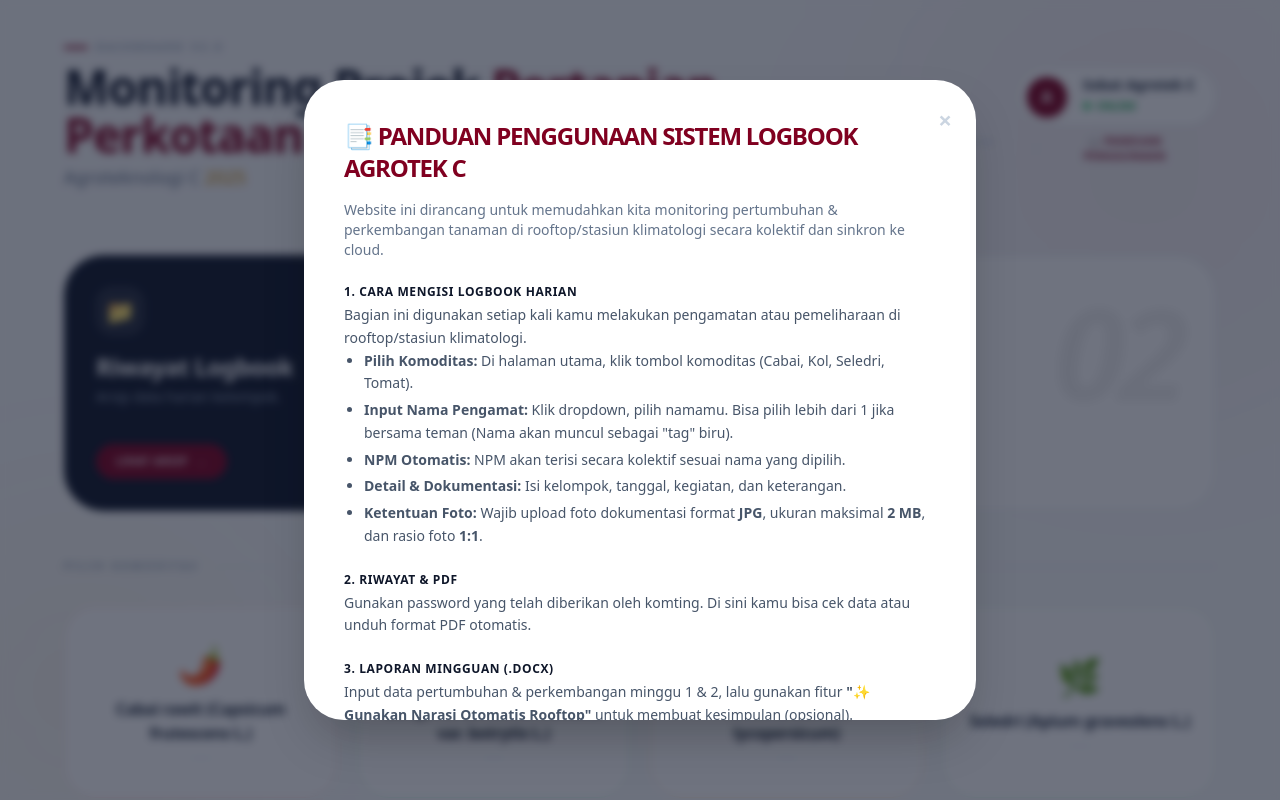
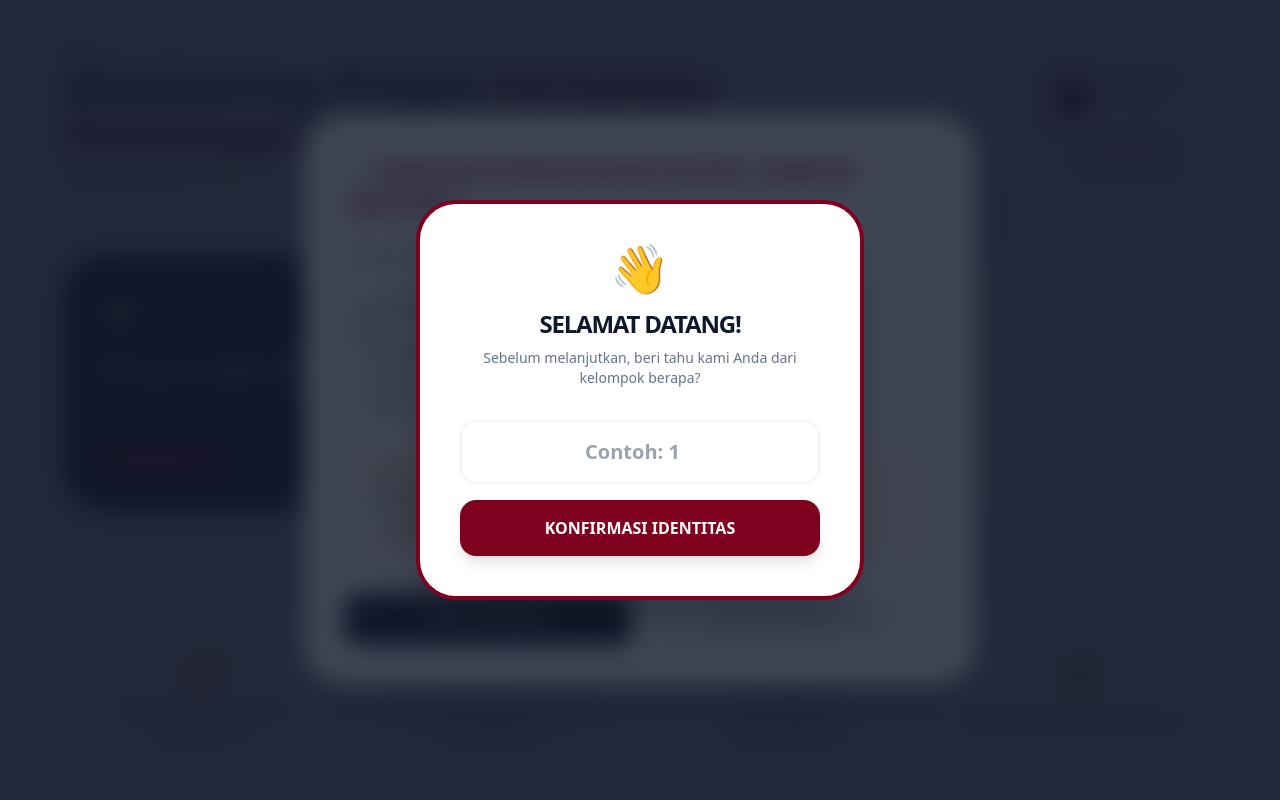
Before and after one commit to Ferdy220725/pertanian-perkotaan-c, a Next.js app: page / in a window 1280 px wide. Shown: the top 800 px of the page. Built offline with nearby package versions, Linux system fonts and the light colour scheme.

Commit message:
Add files via upload

```diff
--- a/app/page.tsx
+++ b/app/page.tsx
@@ -5,13 +5,90 @@ import Link from 'next/link';
 export default function Home() {
   const [showGuide, setShowGuide] = useState(false);
 
+  // --- LOGIKA BARU: STATE IDENTITAS & JADWAL ---
+  const [showGroupInput, setShowGroupInput] = useState(false);
+  const [inputKelompok, setInputKelompok] = useState("");
+  const [groupNumber, setGroupNumber] = useState("");
+  const [showJadwalLock, setShowJadwalLock] = useState(false);
+  const [currentTask, setCurrentTask] = useState<{ type: string, msg: string, detail: React.ReactNode } | null>(null);
+
+  // Data Jadwal Universal
+  const JADWAL_PUPUK = ["2026-04-28", "2026-05-02", "2026-05-06", "2026-05-10", "2026-05-14", "2026-05-18", "2026-05-22", "2026-05-26", "2026-05-30", "2026-06-03"];
+  const JADWAL_PESTISIDA = ["2026-04-28", "2026-05-05", "2026-05-12", "2026-05-19", "2026-05-26", "2026-06-02"];
+
   // LOGIKA: Cek apakah user pernah menutup panduan secara permanen
   useEffect(() => {
+    // 1. Cek Identitas Kelompok
+    const savedGroup = localStorage.getItem('agrotek_group_identity');
+    if (!savedGroup) {
+      setShowGroupInput(true);
+    } else {
+      setGroupNumber(savedGroup);
+      checkDailyJadwal();
+    }
+
+    // 2. Cek Panduan (Logika Asli)
     const isGuideHidden = localStorage.getItem('hideAgrotekGuide');
     if (!isGuideHidden) {
       setShowGuide(true);
     }
   }, []);
+
+  // --- LOGIKA BARU: FUNGSI PENGECEKAN JADWAL ---
+  const checkDailyJadwal = () => {
+    // Menggunakan localeDateString agar sinkron dengan waktu real-time user (WIB)
+    const today = new Date().toLocaleDateString('en-CA');
+    const hasFinishedToday = localStorage.getItem(`finished_task_${today}`);
+
+    if (hasFinishedToday) return;
+
+    const isPupukDay = JADWAL_PUPUK.includes(today);
+    const isPestisidaDay = JADWAL_PESTISIDA.includes(today);
+
+    if (isPupukDay || isPestisidaDay) {
+      setCurrentTask({
+        type: isPupukDay && isPestisidaDay ? "Pupuk & Pestisida" : isPupukDay ? "Pupuk" : "Pestisida",
+        msg: isPupukDay && isPestisidaDay ? "Hari ini jadwal Pemupukan & Pestisida!" : isPupukDay ? "Hari ini jadwal Pemberian Pupuk!" : "Hari ini jadwal Penyemprotan Pestisida!",
+        detail: (
+          <div className="space-y-4">
+            {/* Hanya tampil jika hari ini jadwal Pupuk */}
+            {isPupukDay && (
+              <div className={isPestisidaDay ? "border-b border-slate-200 pb-3" : ""}>
+                <p className="font-bold text-emerald-700">🌱 Pemberian Pupuk</p>
+                <p className="text-xs text-slate-600 leading-relaxed">Dilakukan setiap 4 hari sekali dengan dosis 5 sendok makan pupuk per 10 liter air. Pengaplikasian dilakukan secukupnya, dengan ketentuan 1 gayung digunakan untuk 2–3 tanaman.</p>
+              </div>
+            )}
+
+            {/* Hanya tampil jika hari ini jadwal Pestisida */}
+            {isPestisidaDay && (
+              <div className="pt-1">
+                <p className="font-bold text-red-700">🐛 Penyemprotan Pestisida</p>
+                <p className="text-xs text-slate-600 leading-relaxed">Dilakukan setiap 1 minggu sekali untuk mencegah dan mengendalikan hama tanaman secara rutin.</p>
+              </div>
+            )}
+          </div>
+        )
+      });
+      setShowJadwalLock(true);
+    }
+  };
+
+  const handleSaveGroup = () => {
+    if (inputKelompok.trim() !== "") {
+      localStorage.setItem('agrotek_group_identity', inputKelompok);
+      setGroupNumber(inputKelompok);
+      setShowGroupInput(false);
+      checkDailyJadwal();
+    } else {
+      alert("Mohon masukkan nomor kelompok Anda.");
+    }
+  };
+
+  const handleFinishTask = () => {
+    const today = new Date().toLocaleDateString('en-CA');
+    localStorage.setItem(`finished_task_${today}`, 'true');
+    setShowJadwalLock(false);
+  };
 
   const closeGuidePermanently = () => {
     localStorage.setItem('hideAgrotekGuide', 'true');
@@ -28,6 +105,63 @@ export default function Home() {
   return (
     <main className="min-h-screen bg-[#F8F9FA] p-5 md:p-10 font-sans text-slate-900 antialiased overflow-x-hidden">
 
+      {/* MODAL IDENTITAS KELOMPOK */}
+      {showGroupInput && (
+        <div className="fixed inset-0 z-[120] flex items-center justify-center p-4 bg-slate-900/80 backdrop-blur-md">
+          <div className="bg-white w-full max-w-md rounded-[2.5rem] shadow-2xl p-10 text-center border-4 border-[#800020]">
+            <span className="text-5xl mb-4 block">👋</span>
+            <h2 className="text-2xl font-black uppercase tracking-tighter mb-2 text-slate-900">Selamat Datang!</h2>
+            <p className="text-sm text-slate-500 mb-8">Sebelum melanjutkan, beri tahu kami Anda dari kelompok berapa?</p>
+            <input
+              type="number"
+              placeholder="Contoh: 1"
+              value={inputKelompok}
+              onChange={(e) => setInputKelompok(e.target.value)}
+              className="w-full p-4 border-2 border-slate-100 rounded-2xl mb-4 text-center text-xl font-bold focus:border-[#800020] outline-none transition-all text-slate-900"
+            />
+            <button
+              onClick={handleSaveGroup}
+              className="w-full bg-[#800020] text-white py-4 rounded-2xl font-bold shadow-lg hover:bg-black transition-all"
+            >
+              KONFIRMASI IDENTITAS
+            </button>
+          </div>
+        </div>
+      )}
+
+      {/* MODAL JADWAL LOCKDOWN */}
+      {showJadwalLock && !showGroupInput && (
+        <div className="fixed inset-0 z-[110] flex items-center justify-center p-4 bg-[#800020]/90 backdrop-blur-md">
+          <div className="bg-white w-full max-w-lg rounded-[2.5rem] shadow-2xl p-10 relative overflow-hidden">
+            <div className="absolute top-0 left-0 w-full h-2 bg-yellow-400"></div>
+            <div className="text-center mb-6">
+              <span className="text-5xl mb-4 block animate-bounce">
+                {currentTask?.type.includes("Pupuk") ? "🌱" : "🐛"}
+              </span>
+              <h2 className="text-xl font-black uppercase tracking-tight text-slate-900 italic">
+                Panggilan Aksi: Kelompok {groupNumber}
+              </h2>
+              <p className="text-sm font-bold text-[#800020] mt-1 uppercase tracking-widest">{currentTask?.msg}</p>
+            </div>
+
+            <div className="bg-slate-50 p-6 rounded-3xl border border-slate-100 mb-8">
+              <h3 className="text-[10px] font-black uppercase tracking-[.2em] text-slate-400 mb-4">Instruksi Khusus:</h3>
+              <div className="text-sm leading-relaxed text-slate-700">
+                {currentTask?.detail}
+              </div>
+            </div>
+
+            <button
+              onClick={handleFinishTask}
+              className="w-full bg-slate-900 text-white py-5 rounded-2xl font-black text-sm tracking-[.2em] hover:bg-green-600 transition-all flex items-center justify-center gap-3 shadow-xl"
+            >
+              SAYA SUDAH SELESAI MENGERJAKAN ✅
+            </button>
+            <p className="text-[9px] text-center text-slate-400 mt-4 uppercase font-bold tracking-widest">Akses website terkunci hingga tugas dilaporkan selesai.</p>
+          </div>
+        </div>
+      )}
+
       {/* MODAL PANDUAN */}
       {showGuide && (
         <div className="fixed inset-0 z-[100] flex items-center justify-center p-4 bg-slate-900/60 backdrop-blur-sm">
@@ -37,43 +171,25 @@ export default function Home() {
             <article className="prose prose-slate max-w-none">
               <h2 className="text-2xl font-black tracking-tighter uppercase mb-4 text-[#800020]">📑 Panduan Penggunaan Sistem Logbook Agrotek C</h2>
               <p className="text-sm font-medium text-slate-500 mb-6">
-                Website ini dirancang untuk memudahkan kita monitoring pertumbuhan & perkembangan tanaman di rooftop/stasiun klimatologi secara kolektif dan sinkron ke cloud.
+                Website ini dirancang untuk memudahkan kita monitoring pertumbuhan & perkembangan tanaman di rooftop secara kolektif.
               </p>
 
               <div className="space-y-6 text-sm leading-relaxed">
                 <section>
                   <h3 className="font-bold text-slate-900 uppercase tracking-wider text-xs">1. Cara Mengisi Logbook Harian</h3>
-                  <p className="text-slate-600 mt-1">
-                    Bagian ini digunakan setiap kali kamu melakukan pengamatan atau pemeliharaan di rooftop/stasiun klimatologi.
-                  </p>
+                  <p className="text-slate-600 mt-1">Bagian ini digunakan setiap kali kamu melakukan pengamatan di rooftop.</p>
                   <ul className="list-disc ml-5 space-y-1 text-slate-600">
-                    <li><b>Pilih Komoditas:</b> Di halaman utama, klik tombol komoditas (Cabai, Kol, Seledri, Tomat).</li>
-                    <li><b>Input Nama Pengamat:</b> Klik dropdown, pilih namamu. Bisa pilih lebih dari 1 jika bersama teman (Nama akan muncul sebagai "tag" biru).</li>
-                    <li><b>NPM Otomatis:</b> NPM akan terisi secara kolektif sesuai nama yang dipilih.</li>
-                    <li><b>Detail & Dokumentasi:</b> Isi kelompok, tanggal, kegiatan, dan keterangan.</li>
-                    <li><b>Ketentuan Foto:</b> Wajib upload foto dokumentasi format <b>JPG</b>, ukuran maksimal <b>2 MB</b>, dan rasio foto <b>1:1</b>.</li>
+                    <li><b>Pilih Komoditas:</b> Klik tombol komoditas di halaman utama.</li>
+                    <li><b>Input Nama Pengamat:</b> Klik dropdown, pilih nama yang bertugas.</li>
+                    <li><b>Ketentuan Foto:</b> Format JPG, maksimal 2 MB, rasio 1:1.</li>
                   </ul>
                 </section>
 
-                <section>
-                  <h3 className="font-bold text-slate-900 uppercase tracking-wider text-xs">2. Riwayat & PDF</h3>
-                  <p className="text-slate-600 mt-1">
-                    Gunakan password yang telah diberikan oleh komting. Di sini kamu bisa cek data atau unduh format PDF otomatis.
-                  </p>
-                </section>
-
-                <section>
-                  <h3 className="font-bold text-slate-900 uppercase tracking-wider text-xs">3. Laporan Mingguan (.docx)</h3>
-                  <p className="text-slate-600 mt-1">
-                    Input data pertumbuhan & perkembangan minggu 1 & 2, lalu gunakan fitur <b>"✨ Gunakan Narasi Otomatis Rooftop"</b> untuk membuat kesimpulan (opsional).
-                  </p>
-                </section>
-
                 <div className="bg-amber-50 p-5 rounded-3xl border border-amber-100">
-                  <h3 className="font-black text-amber-800 uppercase tracking-wider text-[10px] mb-2">⚠️ Waktu Pengisian & Rutinitas Penyiraman</h3>
+                  <h3 className="font-black text-amber-800 uppercase tracking-wider text-[10px] mb-2">⚠️ Rutinitas Penyiraman</h3>
                   <ul className="list-none space-y-2 text-amber-900 font-medium">
-                    <li>💧 <b>Wajib Siram 2x Sehari:</b> Pagi dan Sore (terutama jika tidak hujan).</li>
-                    <li>🕒 <b>Logbook Diisi Sore:</b> Dilakukan setelah penyiraman kedua selesai sebagai laporan final harian.</li>
+                    <li>💧 <b>Wajib Siram 2x Sehari:</b> Pagi dan Sore.</li>
+                    <li>🕒 <b>Logbook Diisi Sore:</b> Setelah penyiraman kedua selesai.</li>
                   </ul>
                 </div>
               </div>
@@ -110,31 +226,23 @@ export default function Home() {
             </p>
           </div>
 
-          {/* USER PROFILE, PANDUAN & ADMIN BUTTON */}
           <div className="flex flex-col items-end gap-2 self-start md:self-auto">
             <div className="flex items-center gap-4 bg-white p-2 pr-5 rounded-full shadow-sm border border-slate-100">
               <div className="w-10 h-10 rounded-full bg-[#800020] flex items-center justify-center text-white font-bold shadow-md shadow-[#800020]/20">A</div>
               <div className="text-sm">
-                <p className="font-bold text-slate-800 leading-none">Sobat Agrotek C</p>
+                <p className="font-bold text-slate-800 leading-none">Kelompok {groupNumber || '...'}</p>
                 <p className="text-[10px] text-green-600 font-bold uppercase mt-1 flex items-center gap-1.5">
                   <span className="w-2 h-2 bg-green-500 rounded-full animate-pulse"></span> Online
                 </p>
               </div>
             </div>
 
-            {/* LOGIKA BARU: Menu Navigasi Tambahan */}
             <div className="flex items-center gap-3 mr-4">
-              <Link
-                href="/admin-control"
-                className="text-[9px] font-black uppercase tracking-widest text-slate-300 hover:text-[#800020] transition-colors"
-              >
+              <Link href="/admin-control" className="text-[9px] font-black uppercase tracking-widest text-slate-300 hover:text-[#800020] transition-colors">
                 🔒 Admin Panel
               </Link>
               <span className="w-[1px] h-3 bg-slate-200"></span>
-              <button
-                onClick={() => setShowGuide(true)}
-                className="text-[10px] font-black uppercase tracking-widest text-[#800020] hover:underline transition-all"
-              >
+              <button onClick={() => setShowGuide(true)} className="text-[10px] font-black uppercase tracking-widest text-[#800020] hover:underline transition-all">
                 📖 Panduan Penggunaan
               </button>
             </div>
```
